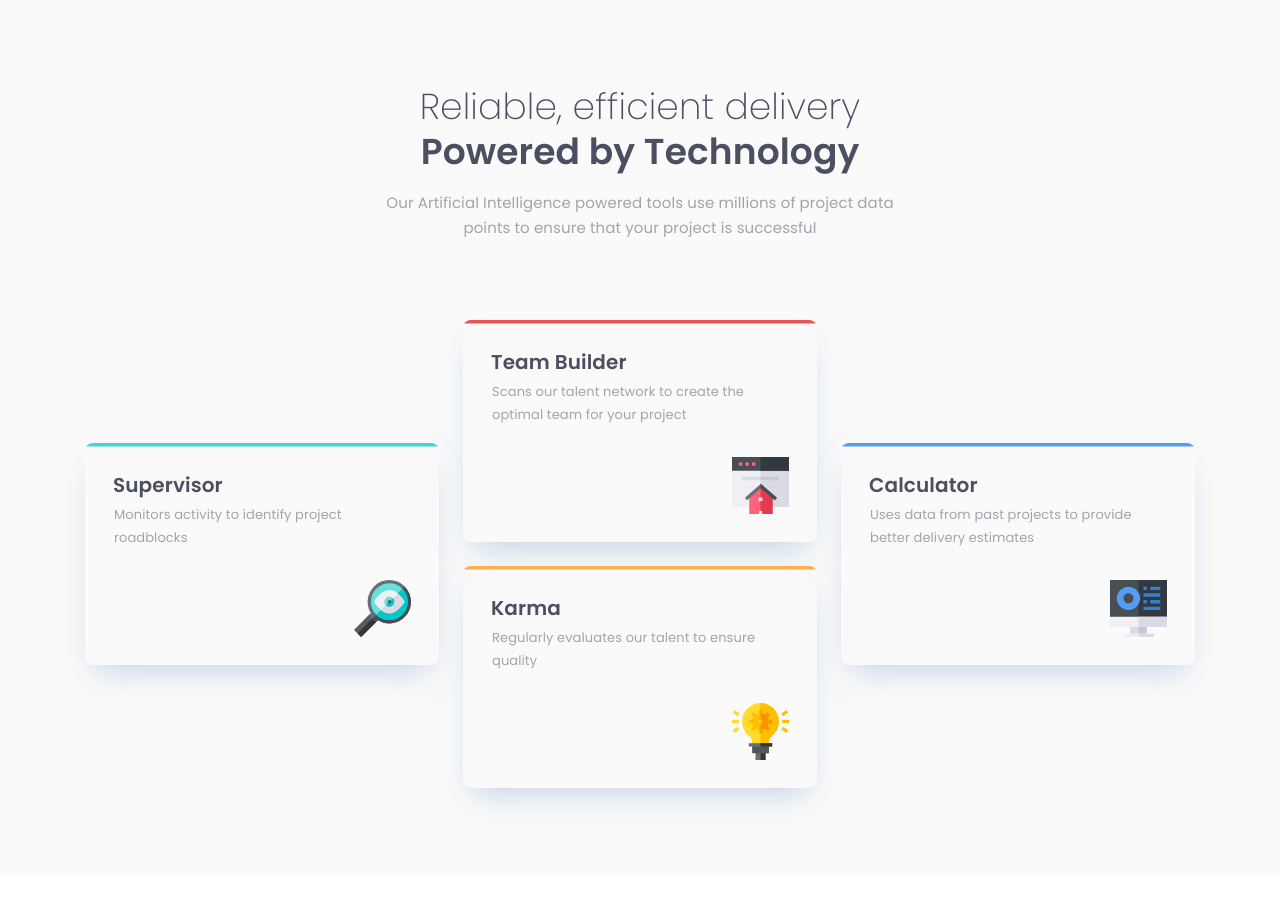
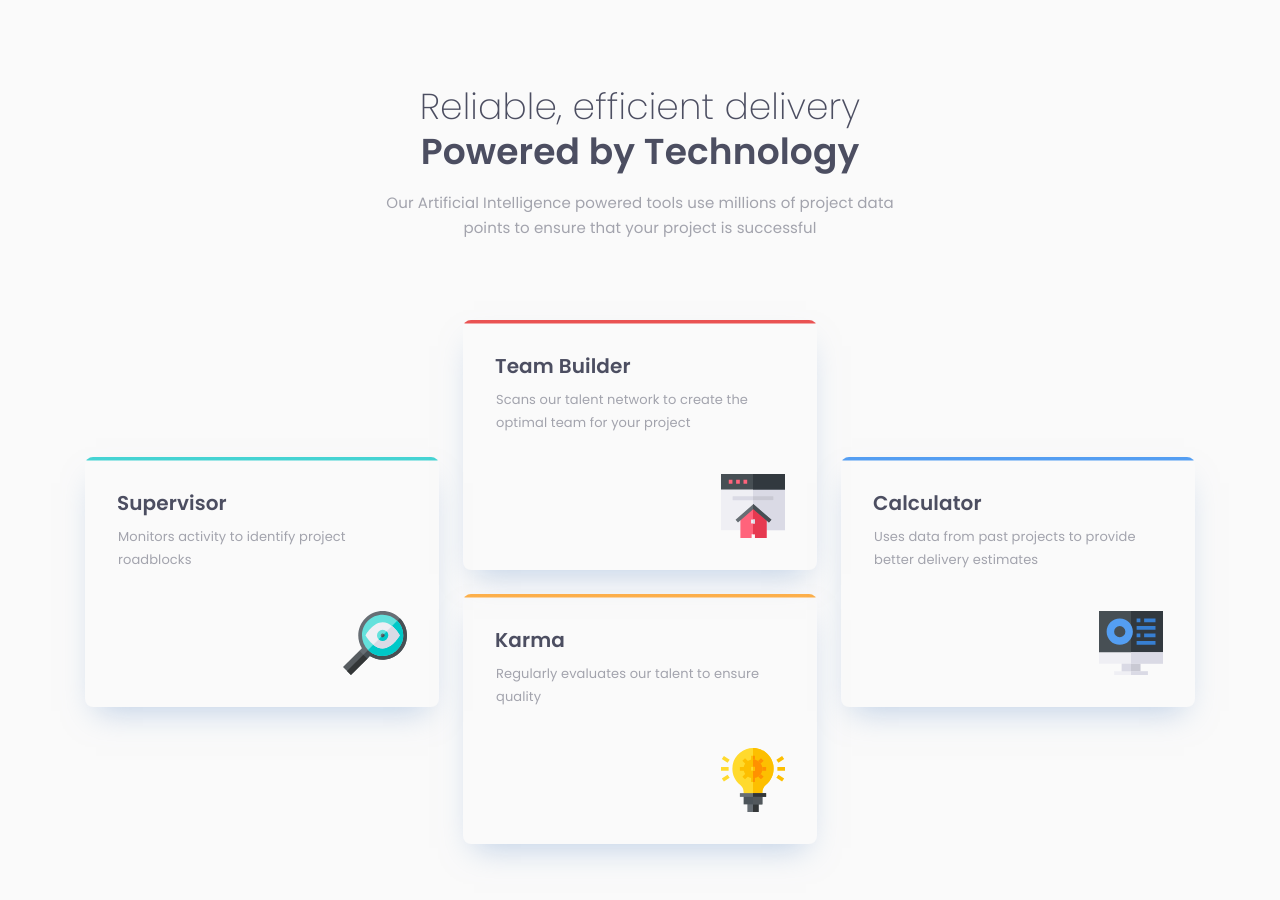
Before and after one commit to tloyan/frontendmentor-four-card-feature-section, a Next.js app: page / in a window 1280 px wide. Shown: the top 900 px of the page. Before the commit the page ends 873 px from the top, so only its background shows below. Built offline with nearby package versions, Linux system fonts and the light colour scheme.

Commit message:
add some adjustment

```diff
--- a/app/page.tsx
+++ b/app/page.tsx
@@ -9,7 +9,7 @@ export default function Home() {
   return (
     <main className="flex min-h-full flex-col items-center bg-neutral-3 px-8 py-[85px] tracking-[.007em] text-neutral-1">
       <header className="max-w-[540px]">
-        <h1 className="flex flex-col items-center space-y-[1px] text-2xl md:text-4xl">
+        <h1 className="flex flex-col items-center space-y-[1px] text-2xl lg:text-4xl">
           <span className="py-[2px] font-extralight">
             Reliable, efficient delivery
           </span>
@@ -20,13 +20,13 @@ export default function Home() {
           points to ensure that your project is successful
         </p>
       </header>
-      <section className="mt-20 grid max-w-[1110px] grid-cols-1 gap-6 self-center md:grid-cols-[1fr_1fr_1fr] md:grid-rows-[1fr_1fr_1fr_1fr]">
+      <section className="mt-20 grid max-w-[1110px] grid-cols-1 gap-6 self-center lg:grid-cols-[1fr_1fr_1fr] lg:grid-rows-[1fr_1fr_1fr_1fr]">
         <Card
           title="Supervisor"
           description="Monitors activity to identify project roadblocks"
           img={iconSupervisor}
           className={
-            "from-primary-2 to-primary-2 md:col-start-1 md:col-end-2 md:row-start-2 md:row-end-4"
+            "from-primary-2 to-primary-2 lg:col-start-1 lg:col-end-2 lg:row-start-2 lg:row-end-4"
           }
         />
         <Card
@@ -34,7 +34,7 @@ export default function Home() {
           description="Scans our talent network to create the optimal team for your project"
           img={iconTeamBuilder}
           className={
-            "from-primary-1 to-primary-1 md:col-start-2 md:col-end-3 md:row-start-1 md:row-end-3"
+            "from-primary-1 to-primary-1 lg:col-start-2 lg:col-end-3 lg:row-start-1 lg:row-end-3"
           }
         />
         <Card
@@ -42,7 +42,7 @@ export default function Home() {
           description="Regularly evaluates our talent to ensure quality"
           img={iconKarma}
           className={
-            "from-primary-3 to-primary-3 md:col-start-2 md:col-end-3 md:row-start-3 md:row-end-5"
+            "from-primary-3 to-primary-3 lg:col-start-2 lg:col-end-3 lg:row-start-3 lg:row-end-5"
           }
         />
         <Card
@@ -50,7 +50,7 @@ export default function Home() {
           description="Uses data from past projects to provide better delivery estimates"
           img={iconCalculator}
           className={
-            "from-primary-4 to-primary-4 md:col-start-3 md:col-end-4 md:row-start-2 md:row-end-4"
+            "from-primary-4 to-primary-4 lg:col-start-3 lg:col-end-4 lg:row-start-2 lg:row-end-4"
           }
         />
       </section>
@@ -72,15 +72,15 @@ function Card({
   return (
     <div
       className={twMerge(
-        `flex flex-col items-start rounded-lg bg-white bg-line bg-gradient-to-r bg-no-repeat p-7 shadow`,
+        `flex flex-col items-start rounded-lg bg-white bg-line bg-gradient-to-r bg-no-repeat p-7 lg:p-8 shadow`,
         className,
       )}
     >
       <h2 className="text-xl font-semibold">{title}</h2>
-      <p className="mt-1 pl-[1px] text-[.813rem] leading-[1.769em] opacity-50">
+      <p className="mt-1 lg:mt-2 pl-[1px] text-[.813rem] leading-[1.769em] opacity-50">
         {description}
       </p>
-      <div className="mt-[31px] h-[57px] w-[57px] self-end">
+      <div className="mt-[31px] h-[57px] w-[57px] lg:mt-10 lg:w-16 lg:h-16 self-end">
         <Image src={img} alt={`${title} icon`} />
       </div>
     </div>
```
